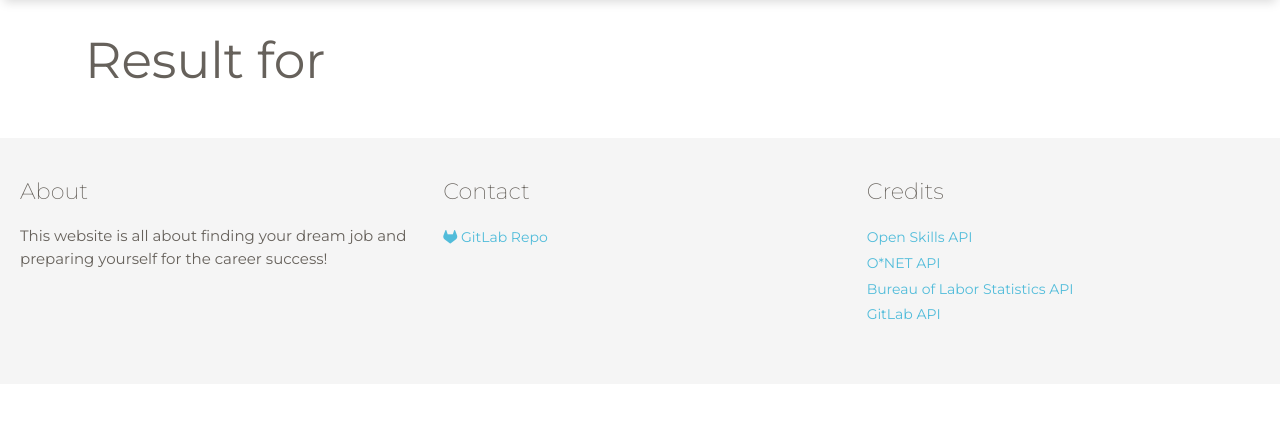
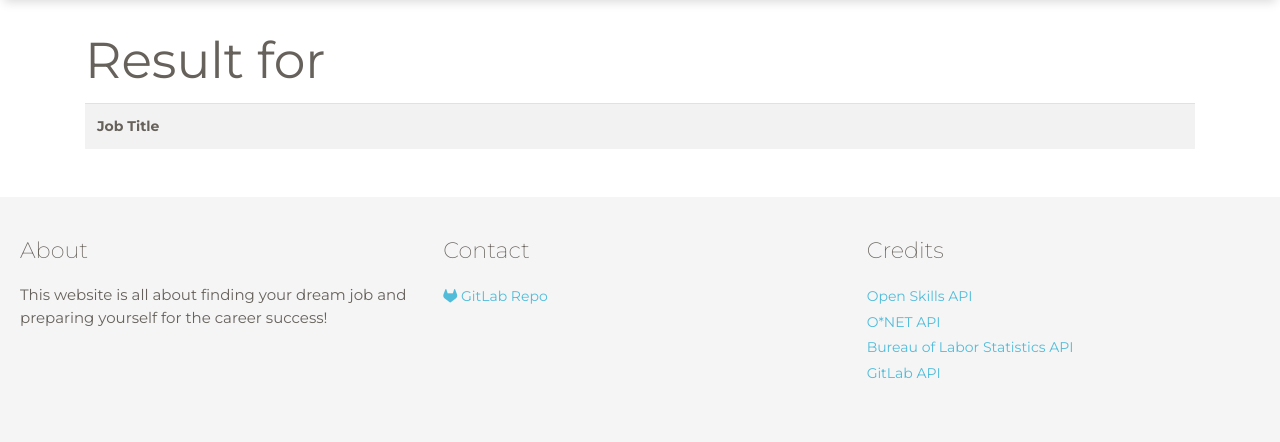
Before and after one commit to xindixu/prep-for-job, a Flask app: template app/templates/result.html in a window 1280 px wide. Shown: the part 71-513 px from the top of the page. Run offline with Flask 2, Linux system fonts and the light colour scheme; the template is opened without the code that fills it, so the values that code supplies are empty; some libraries are stand-ins or nearby versions.

Commit message:
implement search function

```diff
--- a/app/main.py
+++ b/app/main.py
@@ -315,7 +315,7 @@ def create_app(db_string='postgresql://postgres:dbPassword1@157.230.173.38:5432/
                 }
                 occupations.append(obj)
 
-            return render_template("skill_info.html", technology=technology,occupations=occupations)
+            return render_template("skill_info.html", technology=technology, occupations=occupations)
 
     @app.route('/salary')
     def salary(page=None):
@@ -373,9 +373,9 @@ def create_app(db_string='postgresql://postgres:dbPassword1@157.230.173.38:5432/
         # search with api
         url =f"https://services.onetcenter.org/ws/mnm/search?keyword={keyword}"
         results = requests.get(url, headers=headers)
-        print(results.text)
 
-        return render_template('result.html', keyword=keyword, results=results.text)
+
+        return render_template('result.html', keyword=keyword, results=json.loads(results.text))
 
     @app.errorhandler(404)
     def error404(err):
--- a/app/templates/result.html
+++ b/app/templates/result.html
@@ -5,11 +5,19 @@
 {% block content %}
 
 <h1>Result for {{keyword}}</h1>
+<table class="table table-striped table-hover">
+  <tr>
+    <th scope="col">Job Title</th>
 
-
-{% for job in results["career"]%}
-  <p>{{ job.title }}</p>
-  <p>{{ job.href }}</p>
-{% endfor %}
-
+  </tr>
+</thead>
+    <tbody>
+    {% for job in results["career"] %}
+    <tr>
+      <th scope="row">
+        <a href="{{ url_for("job", code=job.code)}}">{{ job.title }}</a>
+      </th>
+    </tr>
+    {% endfor %}
+    </table>
 {% endblock %}
```
